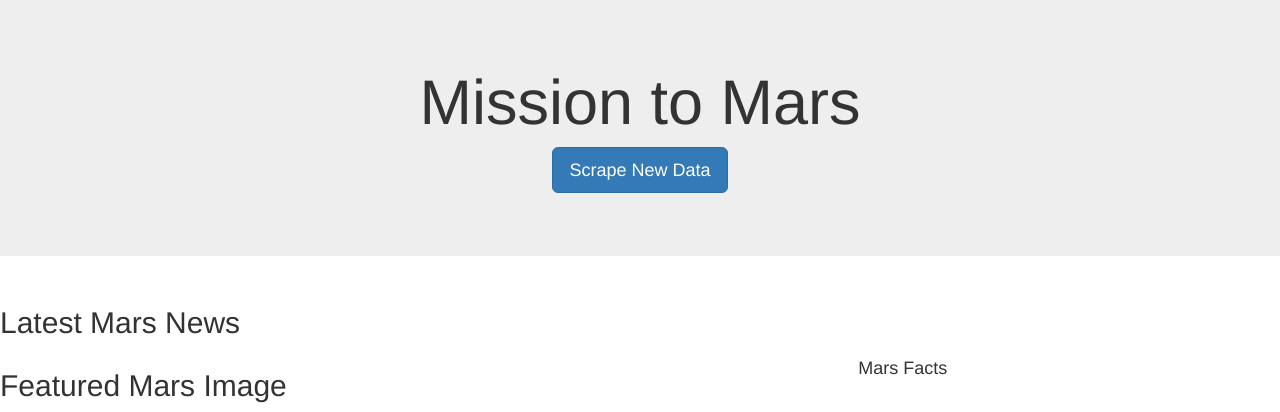
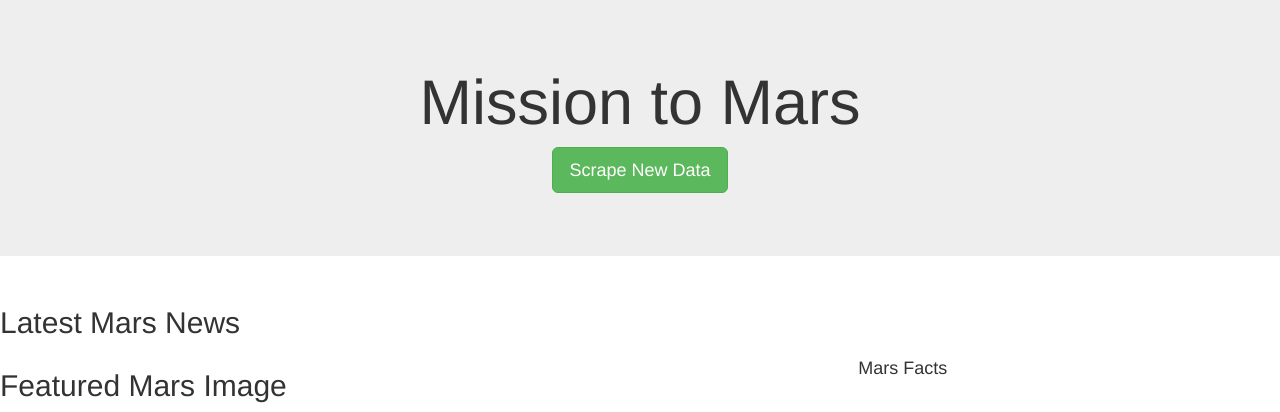
Before and after one commit to K-Beadle/mission-to-mars, a Flask app: page / in a window 1280 px wide. Shown: the top 412 px of the page. Run offline with Flask 2, Linux system fonts and the light colour scheme; data that the repository does not hold is empty; some libraries are stand-ins or nearby versions.

Commit message:
minor update

```diff
--- a/templates/index.html
+++ b/templates/index.html
@@ -17,7 +17,7 @@
             <div class="jumbotron text-center">
                 <h1>Mission to Mars</h1>
                 <!-- Add a button to activate the scraping script -->
-                <p><a class="btn btn-primary btn-lg" href="/scrape"
+                <p><a class="btn btn-success btn-lg" href="/scrape"
                             role="button">Scrape New Data</a></p>
             </div>
             <!-- Section for Mars News -->
```
